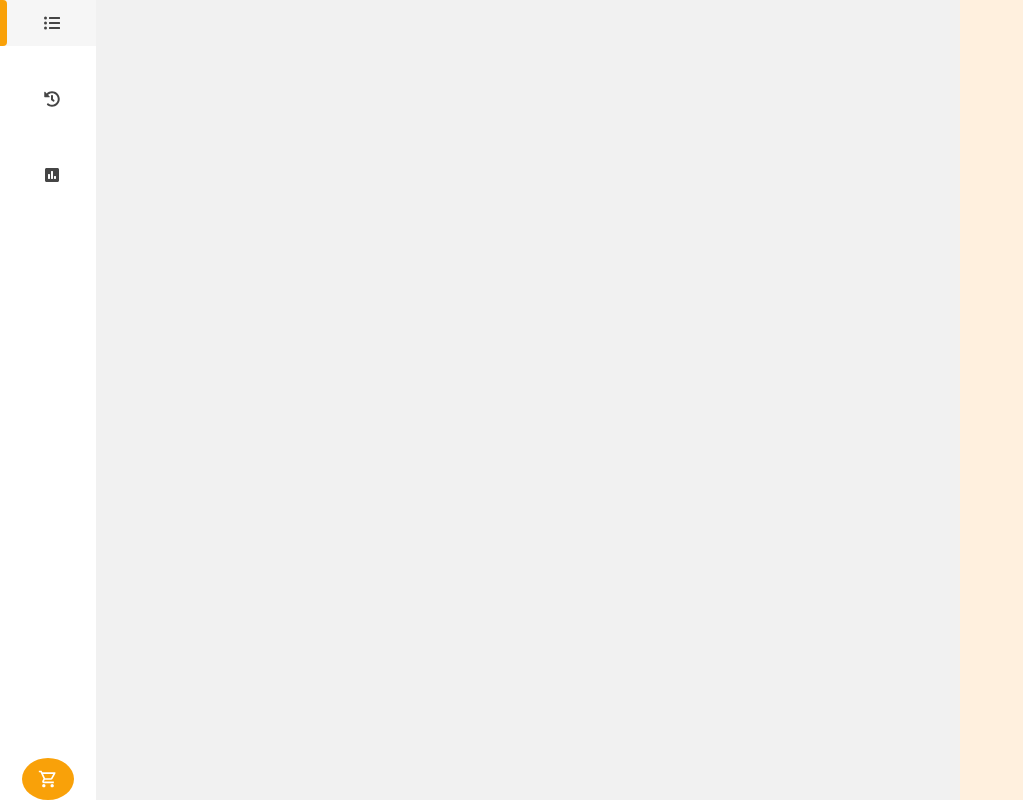
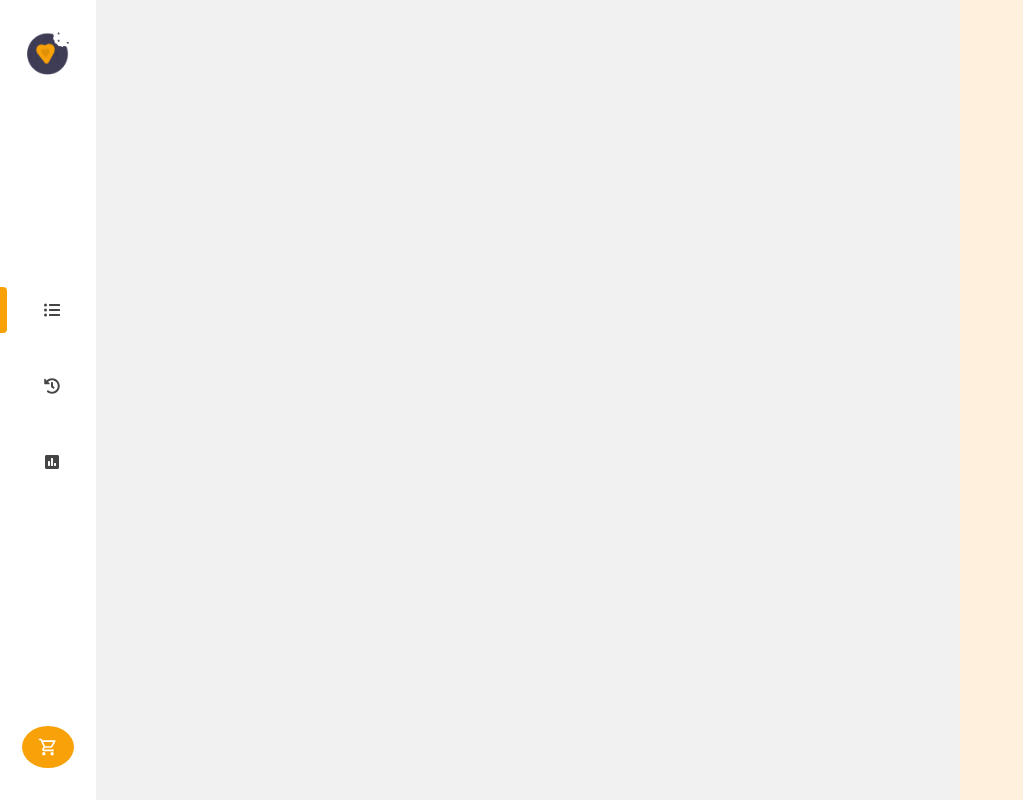
Before and after one commit to joao-pedrozo/shoppingify-client, a Next.js app: page / in a window 1280 px wide. Shown: the whole page, without its empty margins (0-1023 px from the left). Built offline with nearby package versions, Linux system fonts and the light colour scheme.

Commit message:
feat: create projectlogo component (#10)

```diff
--- /dev/null
+++ b/src/components/ProjectLogo/index.tsx
@@ -0,0 +1,19 @@
+import { Flex, Box } from '@chakra-ui/react';
+import Image from 'next/image';
+import Logo from 'public/images/logo.png';
+
+export const ProjectLogo = () => {
+  return (
+    <Flex w="full" justify="center">
+      <Box cursor="pointer">
+        <Image
+          alt="ShoppingiFy Logo"
+          src={Logo}
+          width="42"
+          height="42"
+          draggable="false"
+        />
+      </Box>
+    </Flex>
+  );
+};
--- a/src/components/SideBar/index.tsx
+++ b/src/components/SideBar/index.tsx
@@ -1,4 +1,5 @@
 import { Flex } from '@chakra-ui/react';
+import { ProjectLogo } from '../ProjectLogo';
 import { NavigationItems } from '../NavigationItems';
 import { ShoppingList } from '../ShoppingList';
 
@@ -8,10 +9,12 @@ export const SideBar = () => {
       bg="white"
       width="24"
       h="full"
+      py="8"
       justify="space-between"
       alignItems="center"
       direction="column"
     >
+      <ProjectLogo />
       <NavigationItems />
       <ShoppingList />
     </Flex>
```
Also changed, not shown: public/images/logo.png (added), 1 other file (tests, documents, lock files or other folders).
